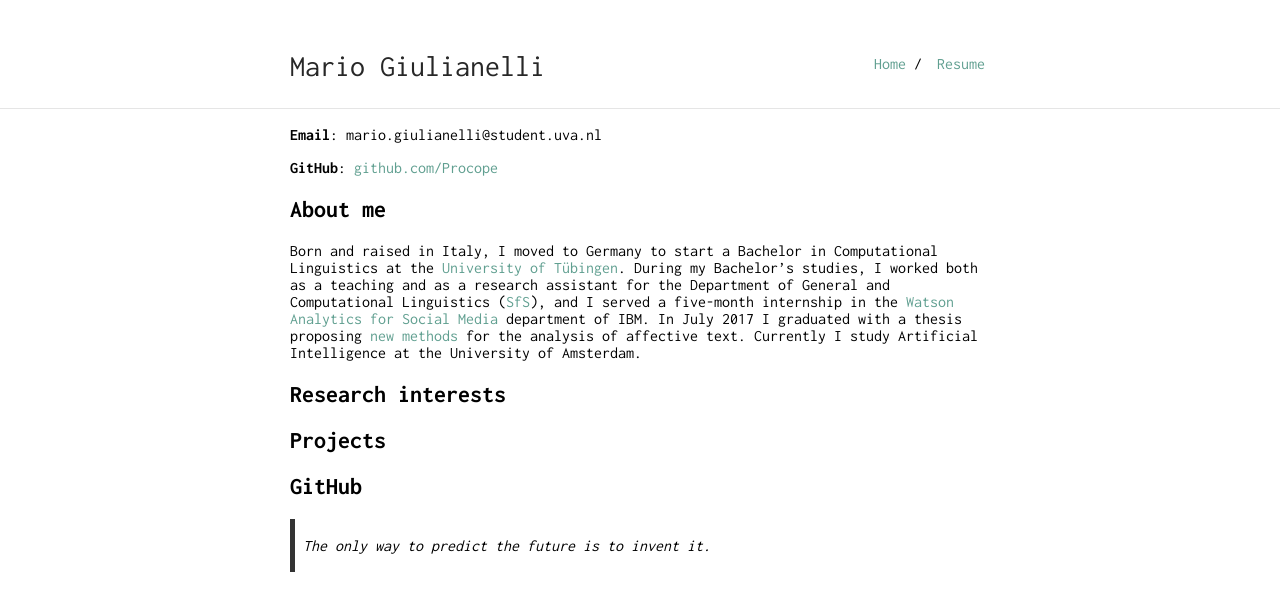
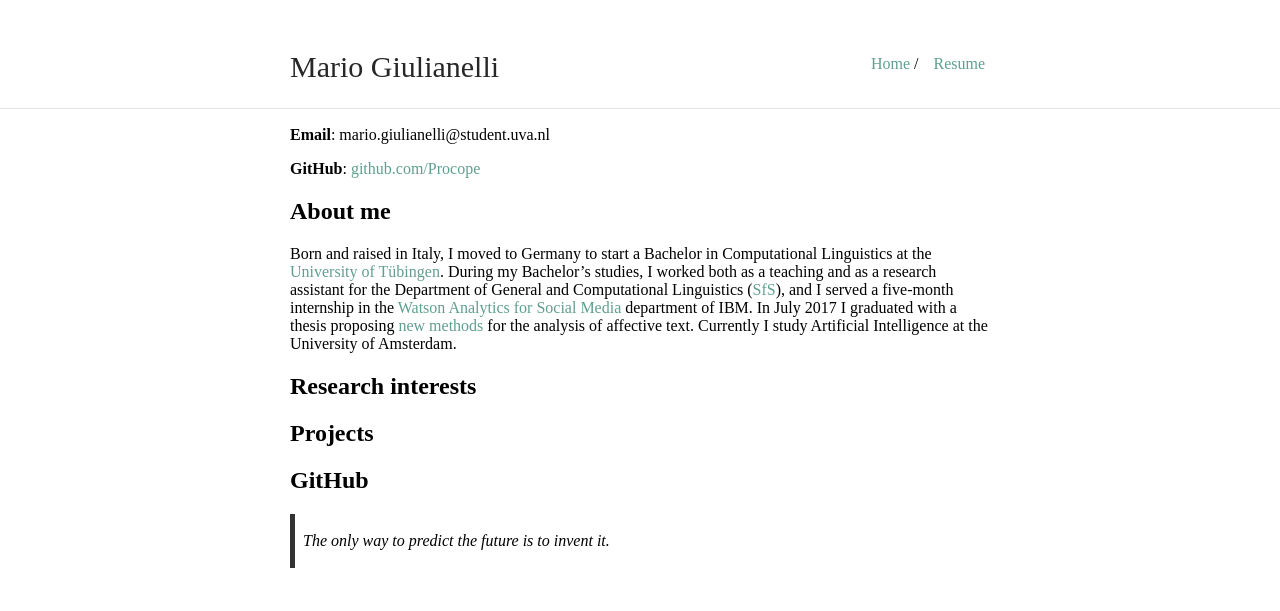
Before and after one commit to glnmario/glnmario.github.io, a Jekyll site: the page built from index.md, in a window 1280 px wide. Shown: the top 611 px of the page. Built offline with Jekyll 4.4.1, drawn with Linux system fonts in a browser that asks for light colours.

Commit message:
Update default.html

```diff
--- a/_layouts/default.html
+++ b/_layouts/default.html
@@ -21,7 +21,7 @@
         {% assign url = site.url | append: site.baseurl | append: page.url %}
     {% endif %}
     <meta name="description" content="{{ desc }}">
-    <link href='https://fonts.googleapis.com/css?family=Inconsolata:400,700' rel='stylesheet' type='text/css'>
+    <link href="https://fonts.googleapis.com/css?family=PT+Sans" rel="stylesheet" type='text/css'>
     <link rel="alternate" type="application/rss+xml" title="{{ site.title }} RSS" href="/feed.xml" />
     <link rel="stylesheet" href="{{ site.url }}{{ site.baseurl }}/css/main.css">
     {% if site.favicon %}
```
